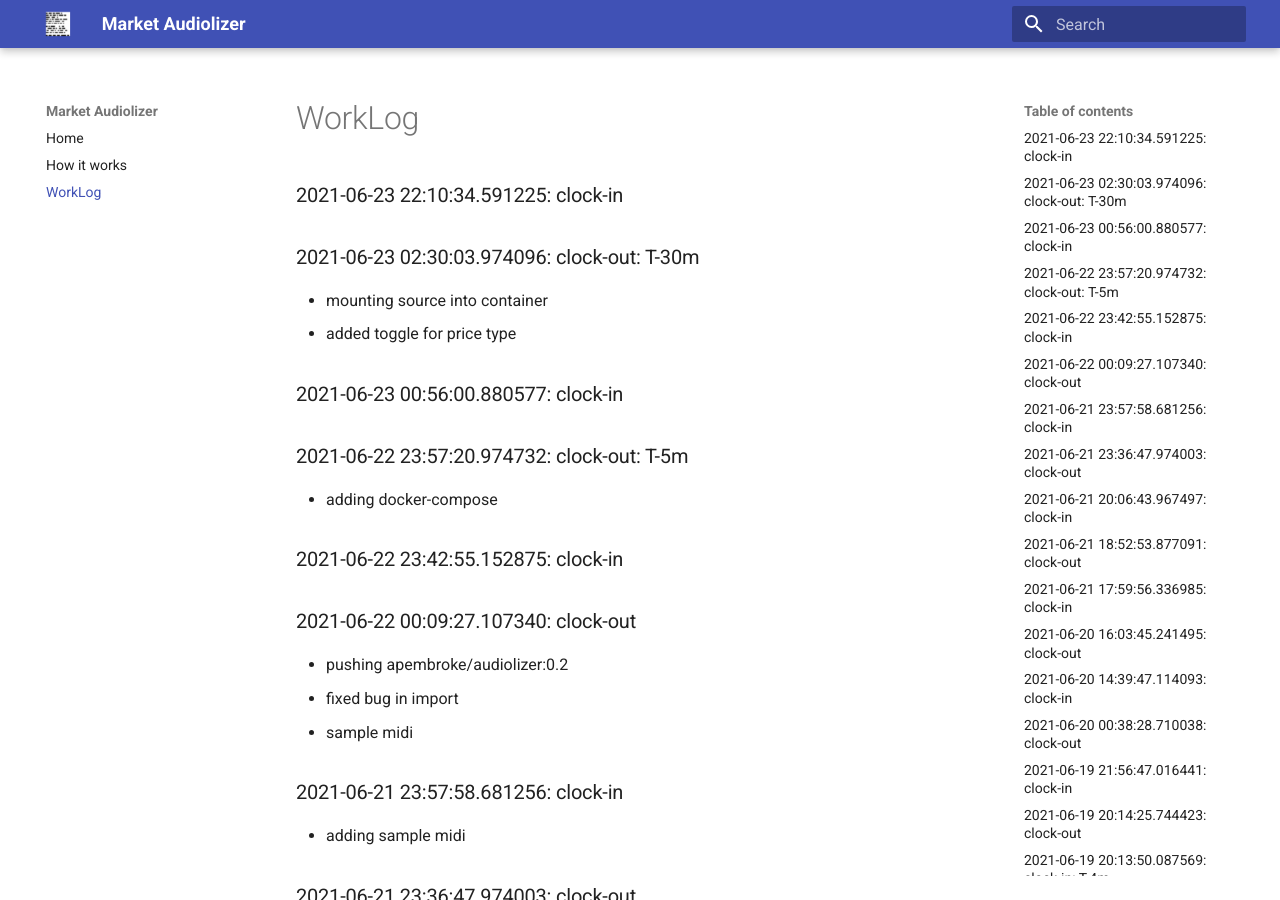
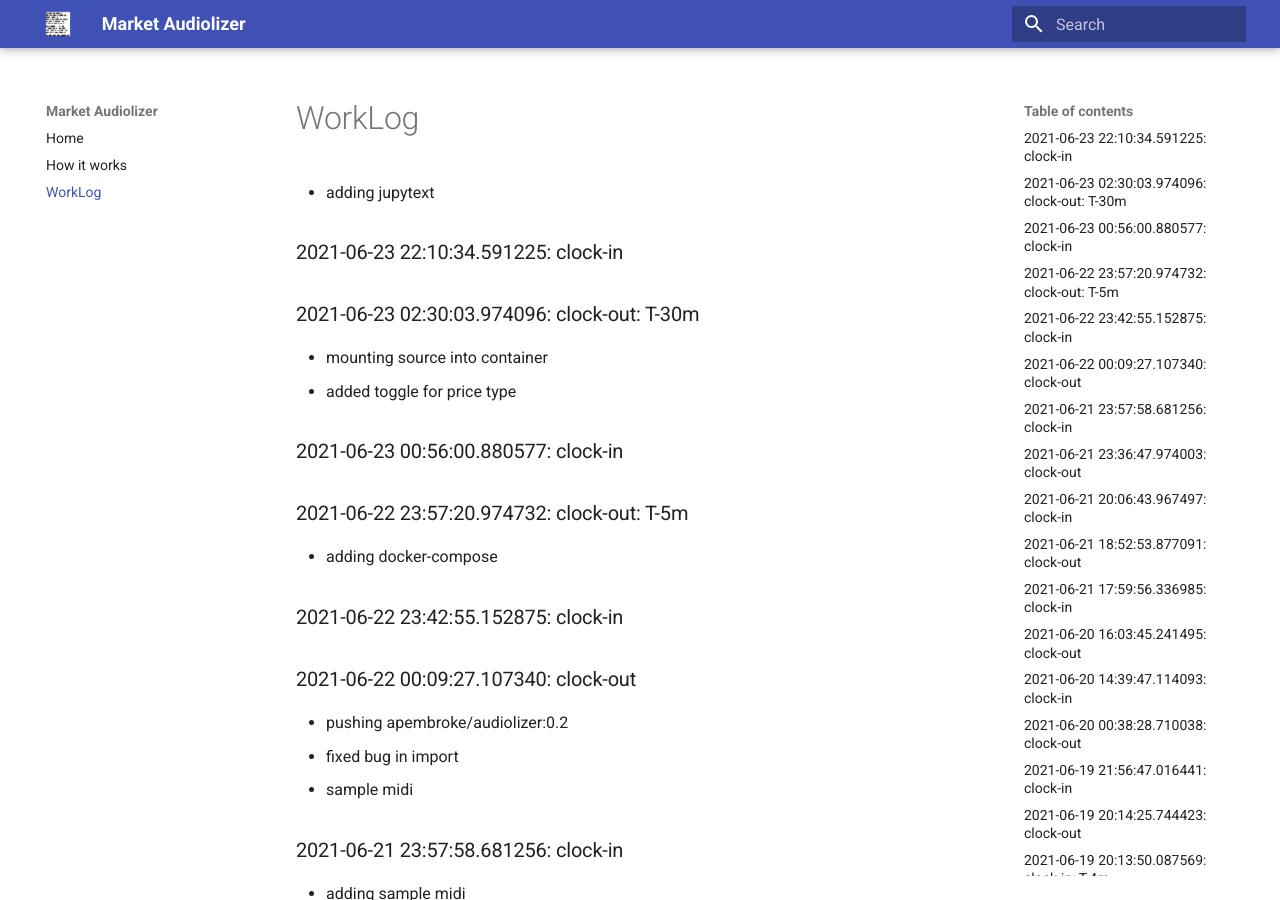
Before and after one commit to asherp/audiolizer, an MkDocs documentation site: the page built from docs/WorkLog.md, in a window 1280 px wide and 900 px high. Built offline with MkDocs 1.6.1 and Material for MkDocs 9.7.7, drawn with Linux system fonts in a browser that asks for light colours.

Commit message:
adding jupytext

```diff
--- a/WorkLog.md
+++ b/WorkLog.md
@@ -1,3 +1,4 @@
+* adding jupytext
 
 ### 2021-06-23 22:10:34.591225: clock-in
 
```
Also changed, not shown: 1 other file.
